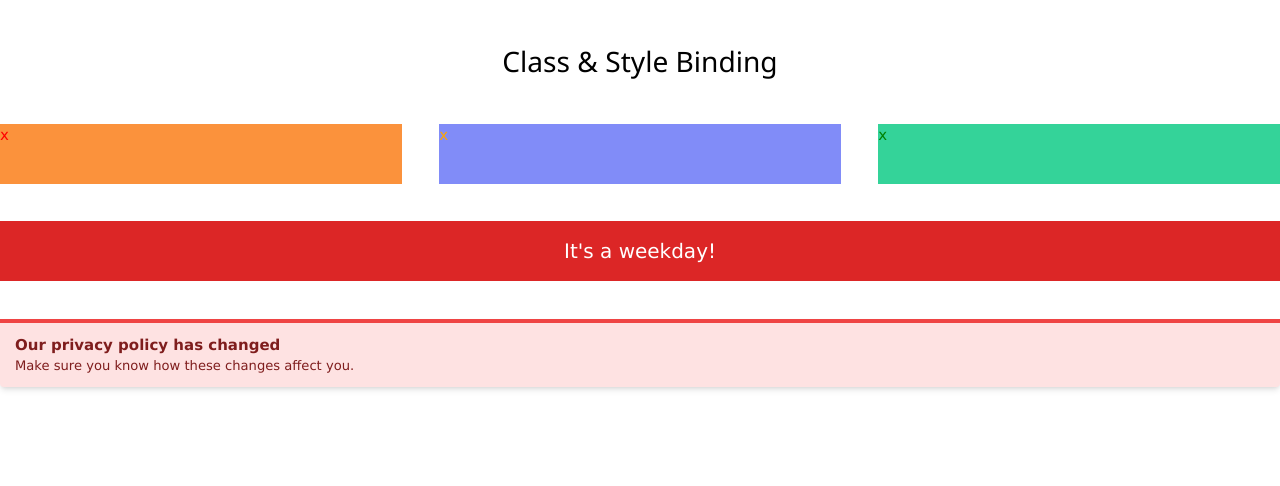
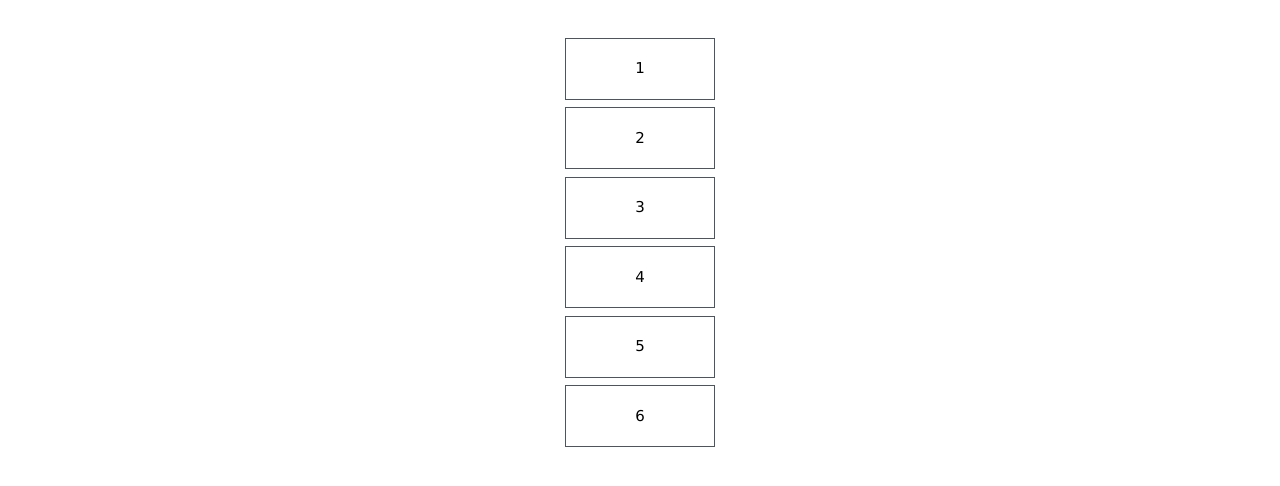
Before and after one commit to Ashik384/vue-play, a Vue app: page / in a window 1280 px wide. Shown: the top 486 px of the page. Built offline with nearby package versions, Linux system fonts and the light colour scheme.

Commit message:
basic vue loop

```diff
--- a/src/App.vue
+++ b/src/App.vue
@@ -5,24 +5,12 @@ import AboutSection from './components/aboutSection.vue';
 import ManuSection from './components/manuSection.vue';
 import classBind from './components/classBinding/classBind.vue';
 import styleBinding from './components/styleBinding/styleBinding.vue';
+import Loop from './components/loop/loop.vue';
 </script>
 
 <template>
-  <!-- NavBar Section -->
-  <!-- <navBar/> -->
-  <!-- Header Section -->
-  <!-- <headerSection/> -->
 
-  <!-- About Section -->
-  <!-- <AboutSection/> -->
-
-  <!-- Menu Section -->
-  <!-- <ManuSection/> -->
-
-  <!-- Class Buidng Template  -->
-  <!-- <classBind/>  -->
-
-  <styleBinding/>
+  <Loop/>
 
 </template>
 
--- /dev/null
+++ b/src/components/loop/loop.vue
@@ -0,0 +1,15 @@
+<script setup>
+const items = [1, 2, 3, 4, 5, 6];
+//List Rendaring - means in vue when we render loop
+</script>
+
+<template>
+  <section
+    class="mx-auto container p-10 flex items-center text-center flex-col space-y-2" >
+    <div class="p-5 border border-gray-600 w-40" v-for="(item, index) in items" :key="index" >
+      {{ item }}
+    </div>
+  </section>
+</template>
+
+<style scoped></style>
```
